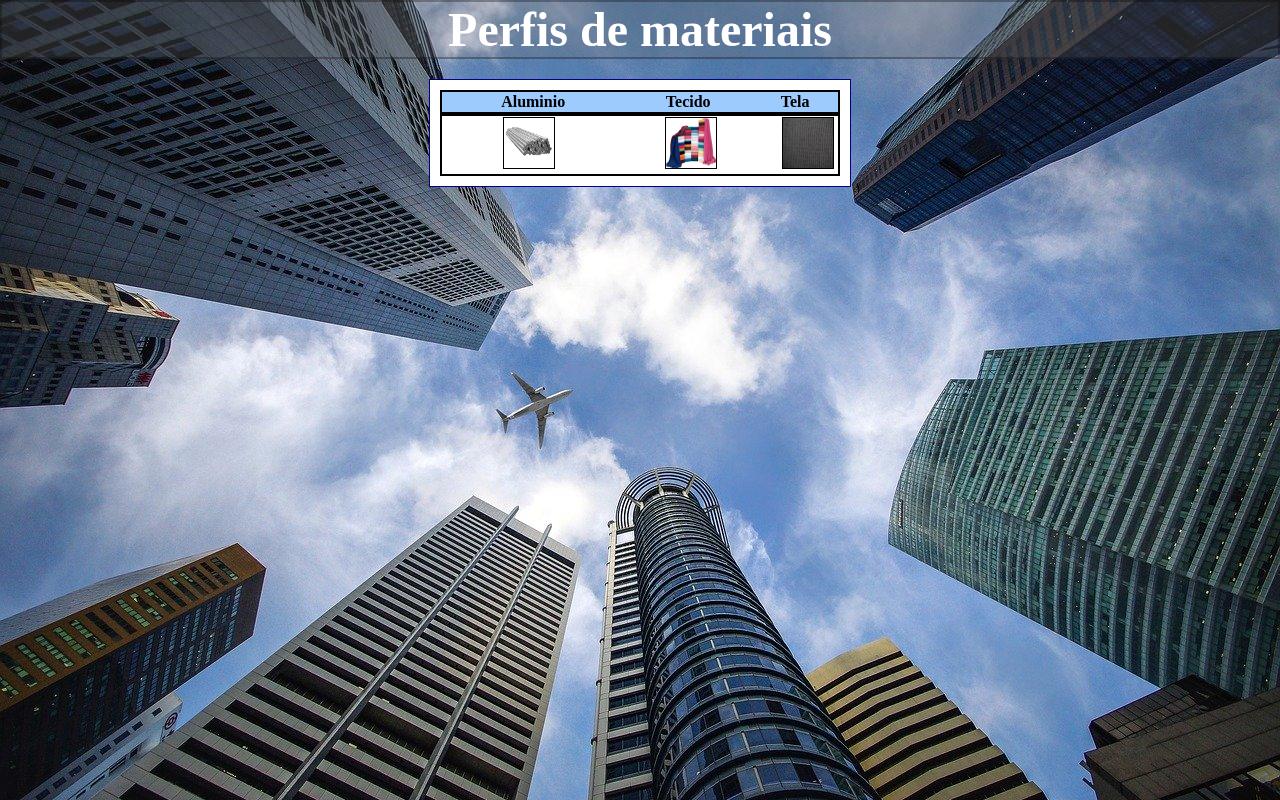
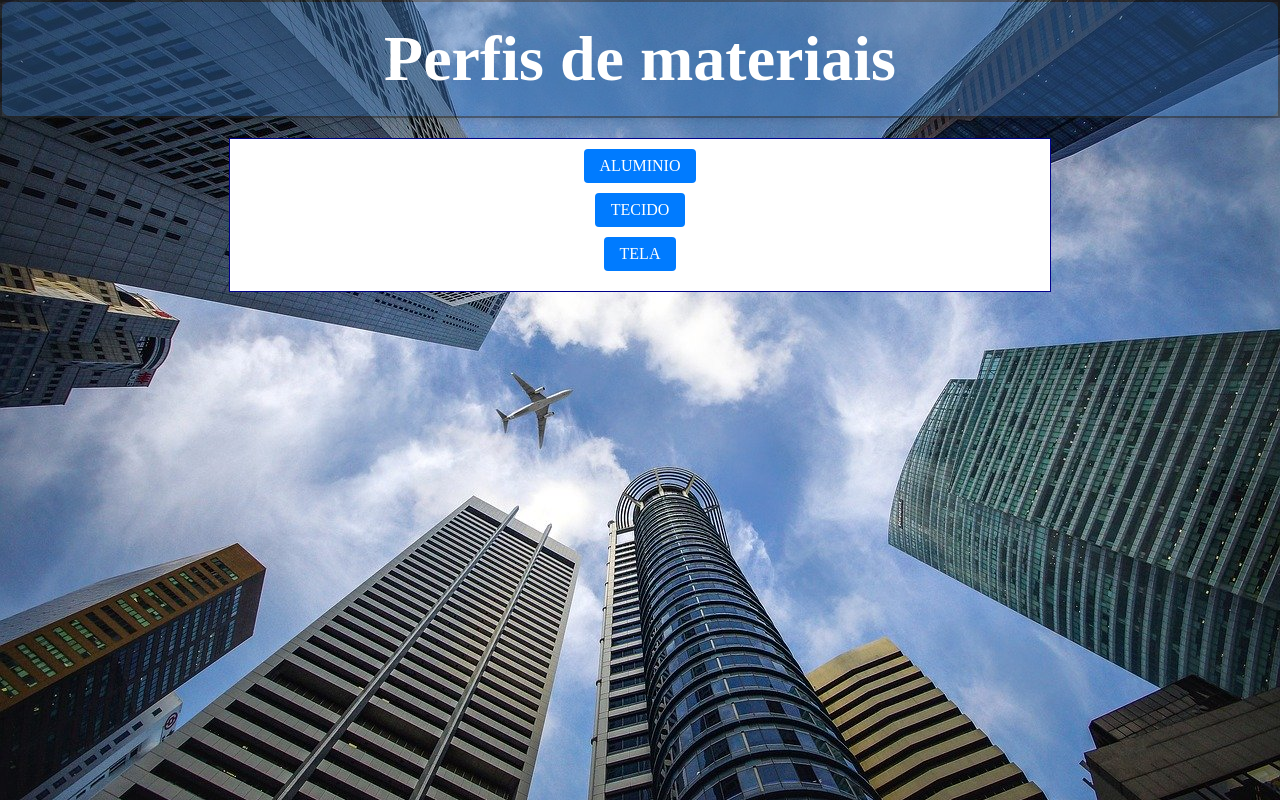
Before and after one commit to KaioAssis/GH-DEV, a plain HTML site: page index.html in a window 1280 px wide. Drawn offline with Linux system fonts and the light colour scheme.

Commit message:
design
alteraçao de design

```diff
--- a/index.html
+++ b/index.html
@@ -12,18 +12,13 @@
     </header>
 
     <main>
-    <table>
-        <th style="margin-left: 1px;" class="nome">Aluminio</th>
-        <th id="tecido" style="margin-left: -1px;" class="nome">Tecido</th>
-        <th style="padding-left: -10px;" class="nome">Tela</th>
-    </table>
 
 
-            <table>
-                <td><a href="Planilhas/Perfil Aluminio.xlsx"><img id="img1" src="IMAGEM/pfalum.png" alt="aluminio"></a></td>
-                <td><a href="Planilhas/Perfil Tecidos.xlsx"><img style="margin-left: 105px;" src="IMAGEM/tecidos.png.png" alt="aluminio"></a></td>
-                <td><a href="Planilhas/Perfil Tela.xlsx"><img  src="IMAGEM/tela.jfif" alt="aluminio"></a></td>
-            </table>
+
+
+    <P><a href="Planilhas/Perfil Aluminio.xlsx">ALUMINIO</a></P>
+    <P><a href="Planilhas/Perfil Tecidos.xlsx">TECIDO</a></P>
+    <P><a href="Planilhas/Perfil Tela.xlsx">TELA</a> </P>
 
 
     </main>
--- a/style.css
+++ b/style.css
@@ -1,68 +1,70 @@
-*{
+/* Reset de margens */
+* {
   margin: 0;
+}
 
-}
-body{
+body {
   background-color: rgb(253, 249, 249);
   background-image: url(wallpaper002.jpg);
   background-position: center top;
   background-repeat: no-repeat;
   background-size: cover;
   background-attachment: fixed;
-
+  margin: 0; /* Adicionando margem zero para o corpo da página */
 }
 
-header{
+header {
   background-color: rgba(114, 114, 114, 0.247);
   border: 2px solid rgba(0, 0, 0, 0.295);
   margin-bottom: 20px;
-
 }
 
-header > h1{
+header > h1 {
   text-align: center;
-    font-size: 3em;
-    color:rgb(255, 255, 255);
+  font-size: 4em;
+  color: rgb(255, 255, 255);
+  background-color: rgba(0, 123, 255, 0.2);
+  padding: 20px;
+  border-radius: 8px;
+  box-shadow: 0 4px 6px rgba(0, 0, 0, 0.1);
 }
 
-main{
+main {
   margin: 20px;
   border: 1px solid darkblue;
   background-color: white;
-    width: 400px;
+  width: 80%; /* Ajustando para 80% da largura do viewport */
+  max-width: 800px; /* Limitando a largura máxima para 800px */
   padding: 10px;
   margin: auto;
 }
 
-table {
-    border-collapse: collapse;
-    width: 100%;
-  }
-  tr{
-    border: 2px solid black;
-  }
-  #nome{
-    border: 2px solid black;
-    margin-left: 5px;
-
+p {
+  margin-bottom: 10px;
+  text-align: center;
 }
 
-  th {
-    background-color: #9ecbfd;
-  }
-  td{
-    margin-left: 10px;
-
+/* Estilos básicos para o link dentro do parágrafo */
+p a {
+  display: inline-block;
+  padding: 8px 16px;
+  text-decoration: none;
+  background-color: #007bff;
+  color: #fff;
+  border-radius: 4px;
+  transition: background-color 0.3s ease;
+  margin-right: 10px;
 }
 
-
-img{
-    width: 50px;
-    height: 50px;
-    border: 1px solid black;
-    margin-left: 60px;
+/* Mudança de cor ao passar o mouse */
+p a:hover {
+  background-color: #0056b3;
 }
 
-#tecido{
-    margin-left: -100px;
+/* Para evitar espaçamento extra após o último link */
+p a:last-child {
+  margin-right: 0;
 }
+
+/* Media query para telas menores */
+@media screen and (max-width: 768px) {
```
Also changed, not shown: TESTE/TESTETAB.HTML (added, +35 -0 lines), wpp2.jfif (added), 1 other file. Lines whose indentation alone changed are shown as unchanged.
